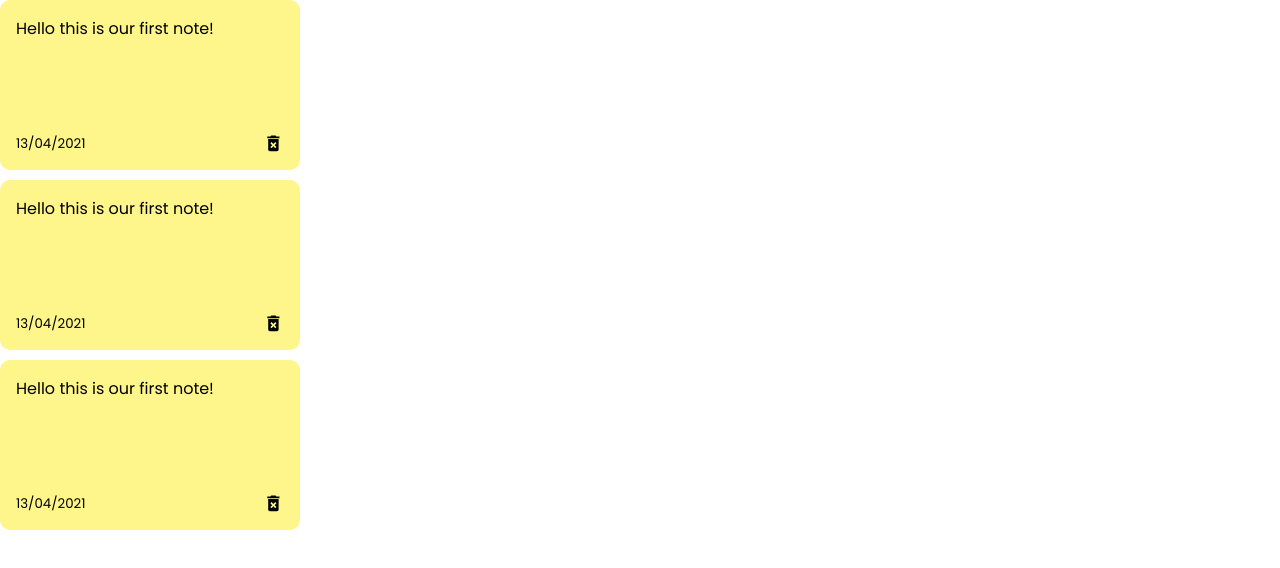
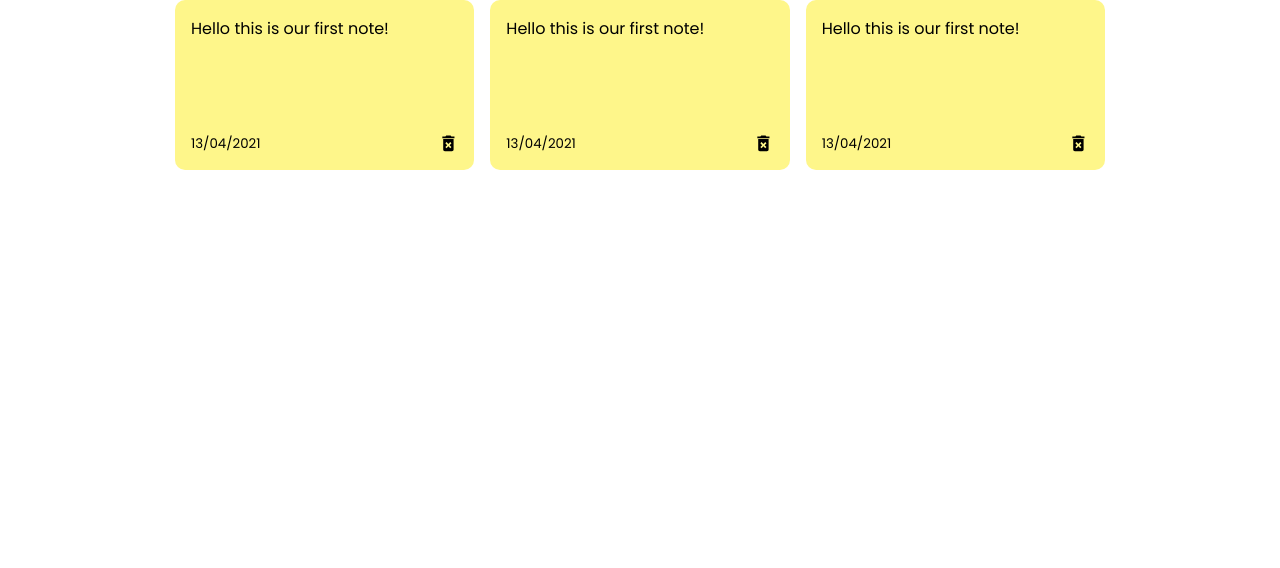
Before and after one commit to Furiuss/notes-app, a React (Vite) app: page / in a window 1280 px wide. Shown: the top 568 px of the page. Built offline with nearby package versions, Linux system fonts and the light colour scheme.

Commit message:
finish base style of note

```diff
--- a/src/App.css
+++ b/src/App.css
@@ -1,10 +1,23 @@
+.container {
+  max-width: 960px;
+  margin-right: auto;
+  margin-left: auto;
+  padding-right: 15px;
+  padding-left: 15px;
+}
+
+.notes-list {
+  display: grid;
+  grid-gap: 1rem;
+  grid-template-columns: repeat(auto-fit, minmax(250px, 1fr));
+}
+
 .note {
   background-color: #fef68a;
   margin-bottom: 10px;
   border-radius: 10px;
   padding: 1rem;
   min-height: 170px;
-  max-width: 300px;
   display: flex;
   flex-direction: column;
   justify-content: space-between;
@@ -20,6 +33,7 @@
 .note-footer > .delete-icon {
   cursor: pointer;
   transition: .20s;
+  border-radius: 3px;
 }
 
 .note-footer > .delete-icon:hover {
```
